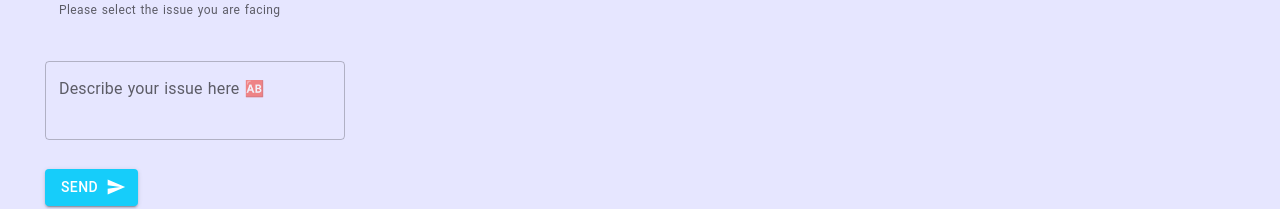
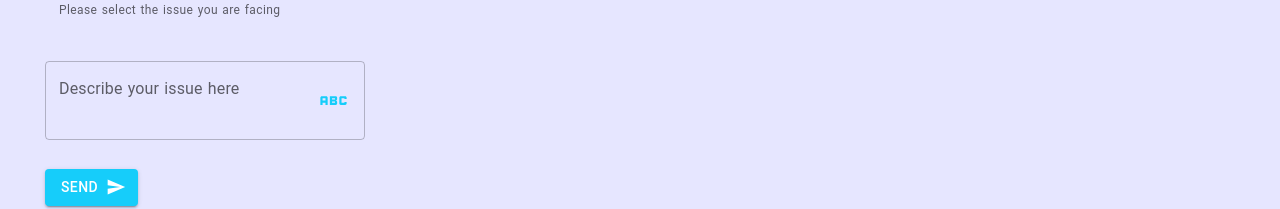
Before and after one commit to HerokuNivas/Project1-Fronted, a React (Create React App) app: page / in a window 1280 px wide. Shown: the part 708-917 px from the top of the page. Built offline with nearby package versions, Linux system fonts and the light colour scheme.

Commit message:
Made the first page completely

```diff
--- a/src/Errorandsuccess/error2.tsx
+++ b/src/Errorandsuccess/error2.tsx
@@ -6,7 +6,7 @@ import CloseIcon from '@mui/icons-material/Close';
 
 export default function ErrorAlert1(props) {
     return (
-      <Stack sx={{ width: '100%' }} spacing={2}>
+      <Stack sx={{ width: '100%' }} spacing={2} style={{marginTop: "1.8rem"}}>
         <Alert severity="error">
           <AlertTitle>Error<CloseIcon style={{position: "absolute", right: "20px"}} onClick={() => {props.popup(false)}}/></AlertTitle>
           Oops! An error occured — <strong>{props.text}</strong>
--- a/src/components/Contact.jsx
+++ b/src/components/Contact.jsx
@@ -5,6 +5,8 @@ import TextField from "@mui/material/TextField";
 import MenuItem from "@mui/material/MenuItem";
 import Sendbutton from "./Sendbutton";
 import ErrorAlert from "../Errorandsuccess/error.tsx";
+import AbcIcon from '@mui/icons-material/Abc';
+import InputAdornment from '@mui/material/InputAdornment';
 
 const issues = [
   {
@@ -101,13 +103,20 @@ function Contact() {
       <div id="issueDescribe">
         <TextField
           placeholder="Start typing here  .."
-          label="Describe your issue here 🆎"
+          label="Describe your issue here"
+          InputProps={{
+          endAdornment: (
+            <InputAdornment position="end">
+              <AbcIcon fontSize="large" style={{color: "#16cdfa"}}/>
+            </InputAdornment>
+          ),
+        }}
           multiline
           minRows={2}
           maxRows={10}
           value={description}
           onChange={(e) => setDescription(e.target.value)}
-          style={{ width: "300px" }}
+          style={{ width: "320px" }}
         />
       </div>
 
--- a/src/components/mainComponent.jsx
+++ b/src/components/mainComponent.jsx
@@ -179,7 +179,7 @@ function MainComponent() {
         </Button>
       </div>
       {loading &&
-      <div style={{textAlign: "center", color:"#16cdfa"}}>
+      <div style={{textAlign: "center", color:"#16cdfa", fontWeight: "bold"}}>
 
       <div style={{textAlign: "center", justifyItems: "center", marginLeft: "48%", marginTop: "20px", marginBottom:"10px"}}>
         <ReactLoading type="spin" color="#16cdfa" height={30} width={30}/>
```
